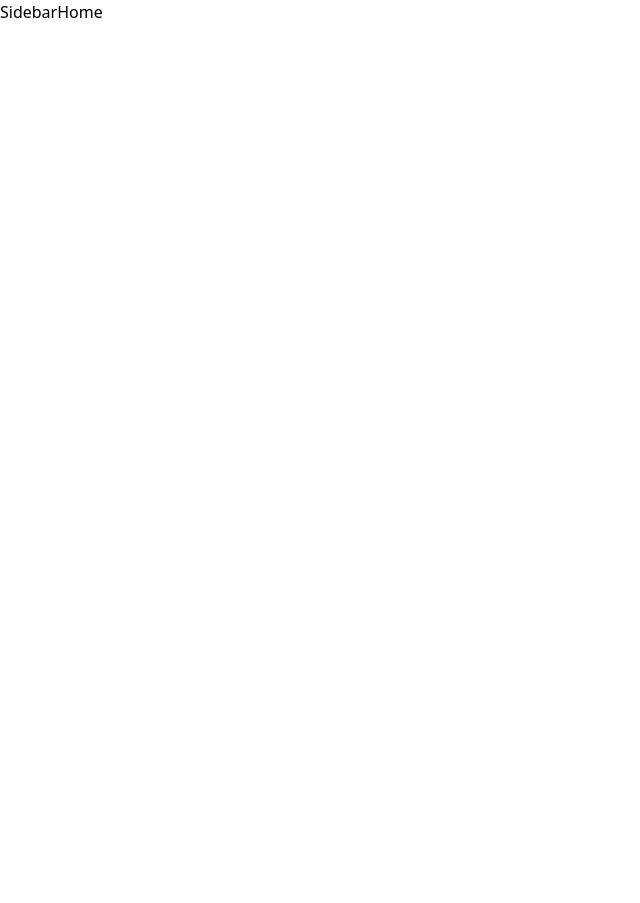
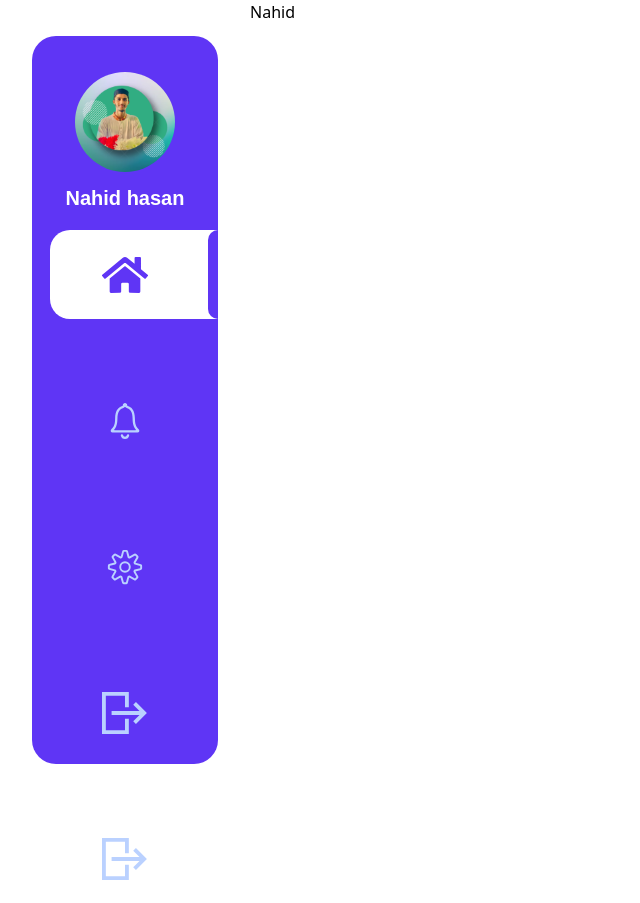
Before and after one commit to nahidulhasan4/chatApp, a React app: page / in a window 1280 px wide. Shown: the whole page, without its empty margins (0-640 px from the left). Before the commit the page ends 800 px from the top, so only its background shows below. Built offline with nearby package versions, Linux system fonts and the light colour scheme; the HTML template or start-up script is replaced by a standard one.

Commit message:
here some data

```diff
--- a/src/component/Sidebar.jsx
+++ b/src/component/Sidebar.jsx
@@ -1,8 +1,89 @@
-import React from 'react'
+import React, { useState, createRef } from "react";
+import { FaHome } from "react-icons/fa";
+import { AiFillMessage } from "react-icons/ai";
+import Nahid from "../assets/nahid.png"
+import { FaCloudUploadAlt } from "react-icons/fa";
+import { IoIosNotificationsOutline } from "react-icons/io";
+import { CiSettings } from "react-icons/ci";
+import { GrLogout } from "react-icons/gr";
+
+
+import { Link, useLocation } from "react-router-dom";
+
 
 const Sidebar = () => {
   return (
-    <div>Sidebar</div>
+    <div className=" h-screen py-9 px-8  rounded-4xl ">
+      <div className=" w-[186px] h-full rounded-3xl bg-primary ">
+        <div className=" text-center pt-9">
+          <div className="w-[100px] h-[100px] group relative overflow-hidden  mx-auto rounded-full  ">
+            <img className=" w-full h-full  " src={Nahid} alt="" />
+
+
+            <div  className="w-full h-full cursor-pointer bg-black/50 opacity-0  group-hover:opacity-100 absolute top-0 left-0 flex justify-center items-center">
+            <FaCloudUploadAlt className=" text-white text-2xl" />
+
+            </div>
+          </div>
+        </div>
+        <h2 className="text-white text-xl text-center font-bold font-nunito mt-3">
+          Nahid hasan
+        </h2>
+        <div className="w-full h-[89px] relative  mt-[18px] ">
+          <Link to='/'>
+          <div className={`${location.pathname=="/" && "w-[168px] h-[89px] bg-white ml-auto relative rounded-s-[20px] after:w-[10px] after:h-full after:absolute after:top-0 after:right-0 after:bg-primary   after:sh after:rounded-s-[25px] "}`}></div>
+          <FaHome className={`${location.pathname =='/'? " text-[46px] text-primary absolute top-2/4 left-2/4 translate-x-[-50%] translate-y-[-50%] " :" w-[46px] h-[43] text-[#BAD1FF] absolute top-2/4 left-2/4 translate-x-[-50%] translate-y-[-50%]  "}`} />
+
+          </Link>
+        </div>
+        <div className="w-full h-[89px] relative  mt-[57px] ">
+          <Link >
+          <div className={`${location.pathname=="/message" && "w-[168px] h-[89px] bg-white ml-auto relative rounded-s-[20px] after:w-[10px] after:h-full after:absolute after:top-0 after:right-0 after:bg-primary   after:sh after:rounded-s-[25px] "}`} ></div>
+
+          <IoIosNotificationsOutline
+          className={`${location.pathname =='/message'? " text-[46px] text-primary absolute top-2/4 left-2/4 translate-x-[-50%] translate-y-[-50%] " :" text-[46px] text-[#BAD1FF] absolute top-2/4 left-2/4 translate-x-[-50%] translate-y-[-50%]  "}`} />
+          </Link>
+        </div>
+        <div className="w-full h-[89px] relative  mt-[57px] ">
+          <div className="hidden w-[168px] h-[89px] bg-white ml-auto relative rounded-s-[20px] after:w-[10px] after:h-full after:absolute after:top-0 after:right-0 after:bg-primary   after:sh after:rounded-s-[25px] "></div>
+
+          <CiSettings  className=" text-[46px] text-[#BAD1FF] absolute top-2/4 left-2/4 translate-x-[-50%] translate-y-[-50%]  " />
+        </div>
+        <div className="w-full h-[89px] relative  mt-[57px] ">
+          <div className="hidden w-[168px] h-[89px] bg-white ml-auto relative rounded-s-[20px] after:w-[10px] after:h-full after:absolute after:top-0 after:right-0 after:bg-primary   after:sh after:rounded-s-[25px] "></div>
+
+          <GrLogout  className=" text-[46px] text-[#BAD1FF] absolute top-2/4 left-2/4 translate-x-[-50%] translate-y-[-50%]  " />
+        </div>
+        <div className="w-full h-[89px] relative  mt-[57px] ">
+          <div className="hidden w-[168px] h-[89px] bg-white ml-auto relative rounded-s-[20px] after:w-[10px] after:h-full after:absolute after:top-0 after:right-0 after:bg-primary   after:sh after:rounded-s-[25px] "></div>
+
+          <GrLogout  className=" text-[46px] text-[#BAD1FF] absolute top-2/4 left-2/4 translate-x-[-50%] translate-y-[-50%]  " />
+        </div>
+      </div>
+
+
+
+        {/* <div className="w-full h-screen bg-black/70 absolute top-0 left-0 flex justify-center items-center">
+          <div className="w-[500px]  bg-white  rounded-md p-5">
+            <h1 className=" font-nunito text-2xl font-semibold  text-primary">Upload your profile photo</h1>
+            <input  className=" font-nunito text-xl font-semibold  text-primary mt-4" type="file" />
+
+            <button
+
+              className=" bg-primary  px-4 py-2 text-md lg:text-xl font-semibold text-white rounded-2xl mt-[51px] "
+            >
+              Submit
+            </button>
+            <button
+
+              className=" bg-red-500 ml-2  px-4 py-2 text-md lg:text-xl font-semibold text-white rounded-2xl mt-[51px] "
+            >
+              Cancel
+            </button>
+          </div>
+        </div> */}
+
+    </div>
   )
 }
 
--- a/src/pages/Home.jsx
+++ b/src/pages/Home.jsx
@@ -2,7 +2,7 @@ import React from 'react'
 
 const Home = () => {
   return (
-    <div>Home</div>
+    <div>Nahid</div>
   )
 }
 
--- a/src/pages/Login.jsx
+++ b/src/pages/Login.jsx
@@ -8,7 +8,7 @@ import {
   signInWithEmailAndPassword,
   GoogleAuthProvider,
   signInWithPopup,
-  FacebookAuthProvider,
+
 } from "firebase/auth";
 
 const Login = () => {
```
Also changed, not shown: src/assets/nahid.png (added).
